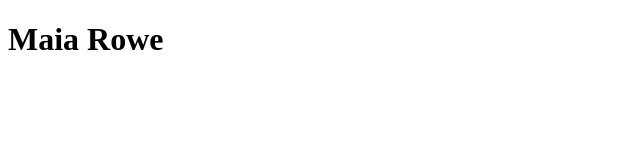
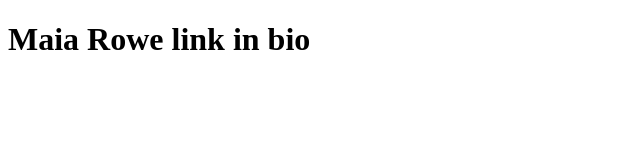
Before and after one commit to Mrowe178566/link-in-bio, a plain HTML site: page index.html in a window 1280 px wide. Shown: the whole page, without its empty margins (0-640 px from the left). Drawn offline with Linux system fonts and the light colour scheme.

Commit message:
BiolerPlate only

```diff
--- a/index.html
+++ b/index.html
@@ -7,7 +7,7 @@
    </head>
    <body>
         <header>
-            <h1>Maia Rowe</h1>
+            <h1>Maia Rowe link in bio</h1>
         </header>
 
         <main>
```
